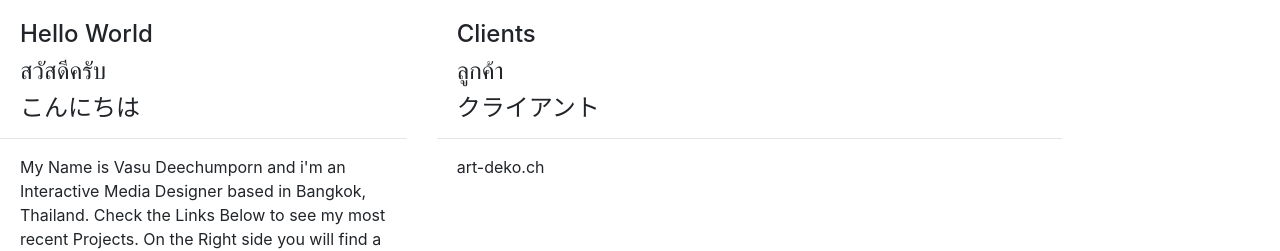
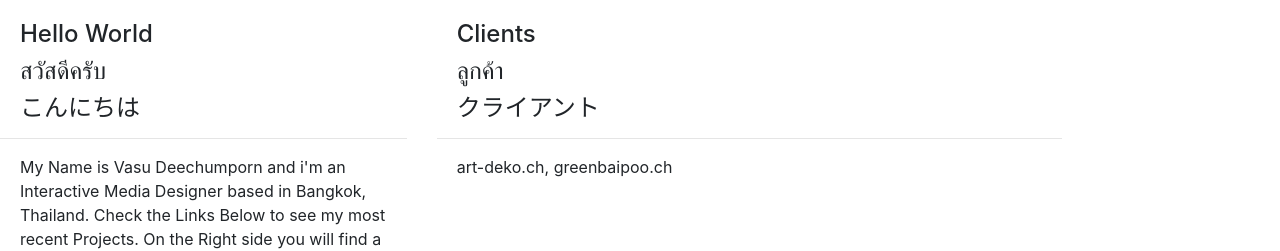
Before and after one commit to bigspinstudio/free-themes-no-cms, a plain HTML site: page themes/simple-site/index.html in a window 1280 px wide. Shown: the top 251 px of the page. Drawn offline with nearby package versions, Linux system fonts and the light colour scheme.

Commit message:
content update

```diff
--- a/themes/simple-site/index.html
+++ b/themes/simple-site/index.html
@@ -51,7 +51,7 @@
                <h4>クライアント</h4>
                <hr>
                <p>
-                  art-deko.ch
+                  art-deko.ch, greenbaipoo.ch
                </p>
              </div>
 
```
